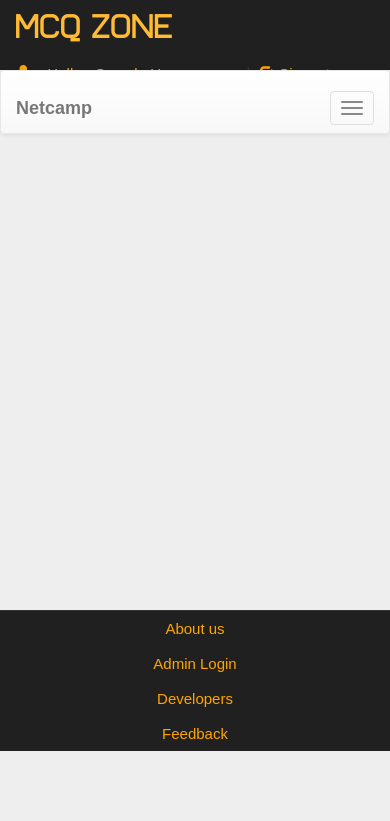
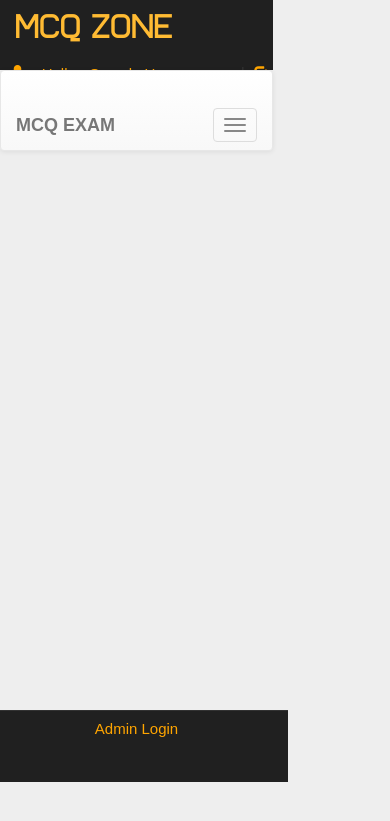
Before and after one commit to asif279/mcq-exam, a PHP site: page /account.php in a window 390 px wide; the page is wider, and only the part inside the window is pictured. Shown: the top 821 px of that part. Run offline with PHP 8.4, Linux system fonts and the light colour scheme; the visitor is signed in with stand-in values (Sample User, id 1); some web fonts are replaced.

Commit message:
Complete

```diff
--- a/account.php
+++ b/account.php
@@ -60,7 +60,7 @@ echo '<span class="pull-right top title1" ><span class="log1"><span class="glyph
         <span class="icon-bar"></span>
         <span class="icon-bar"></span>
       </button>
-      <a class="navbar-brand" href="#"><b>Netcamp</b></a>
+      <a class="navbar-brand" href="#"><b>MCQ EXAM</b></a>
     </div>
 
     <!-- Collect the nav links, forms, and other content for toggling -->
@@ -113,29 +113,8 @@ $c=0;
 echo '</table></div></div>';
 
 }?>
-<!--<span id="countdown" class="timer"></span>
-<script>
-var seconds = 40;
-    function secondPassed() {
-    var minutes = Math.round((seconds - 30)/60);
-    var remainingSeconds = seconds % 60;
-    if (remainingSeconds < 10) {
-        remainingSeconds = "0" + remainingSeconds;
-    }
-    document.getElementById('countdown').innerHTML = minutes + ":" +    remainingSeconds;
-    if (seconds == 0) {
-        clearInterval(countdownTimer);
-        document.getElementById('countdown').innerHTML = "Buzz Buzz";
-    } else {
-        seconds--;
-    }
-    }
-var countdownTimer = setInterval('secondPassed()', 1000);
-</script>-->
 
-<!--home closed-->
 
-<!--quiz start-->
 <?php
 if(@$_GET['q']== 'quiz' && @$_GET['step']== 2) {
 $eid=@$_GET['eid'];
@@ -249,44 +228,18 @@ echo '</table></div></div>';}
 </div></div></div></div>
 <!--Footer start-->
 <div class="row footer">
-<div class="col-md-3 box">
-<a href="http://www.projectworlds.in/online-examination" target="_blank">About us</a>
-</div>
+
 <div class="col-md-3 box">
 <a href="#" data-toggle="modal" data-target="#login">Admin Login</a></div>
 <div class="col-md-3 box">
-<a href="#" data-toggle="modal" data-target="#developers">Developers</a>
+
 </div>
 <div class="col-md-3 box">
-<a href="feedback.php" target="_blank">Feedback</a></div></div>
-<!-- Modal For Developers-->
-<div class="modal fade title1" id="developers">
-  <div class="modal-dialog">
-    <div class="modal-content">
-      <div class="modal-header">
-        <button type="button" class="close" data-dismiss="modal"><span aria-hidden="true">&times;</span><span class="sr-only">Close</span></button>
-        <h4 class="modal-title" style="font-family:'typo' "><span style="color:orange">Developers</span></h4>
-      </div>
 
-      <div class="modal-body">
-        <p>
-		<div class="row">
-		<div class="col-md-4">
-		 <img src="image/CAM00121.jpg" width=100 height=100 alt="Sunny Prakash Tiwari" class="img-rounded">
-		 </div>
-		 <div class="col-md-5">
-		<a href="http://yugeshverma.blogspot.in" style="color:#202020; font-family:'typo' ; font-size:18px" title="Find on Facebook">Yugesh Verma</a>
-		<h4 style="color:#202020; font-family:'typo' ;font-size:16px" class="title1">+91 9165063741</h4>
-		<h4 style="font-family:'typo' ">vermayugesh323@gmail.com</h4>
-		<h4 style="font-family:'typo' ">Chhattishgarh insitute of management & Technology ,bhilai</h4></div></div>
-		</p>
-      </div>
 
-    </div><!-- /.modal-content -->
-  </div><!-- /.modal-dialog -->
-</div><!-- /.modal -->
 
-<!--Modal for admin login-->
+
+
 	 <div class="modal fade" id="login">
   <div class="modal-dialog">
     <div class="modal-content">
--- a/css/main.css
+++ b/css/main.css
@@ -1,7 +1,7 @@
 body
 {
-overflow-x:hidden;
-width:100%;
+overflow:hidden;
+width:70%;
 font: 15px "Century Gothic", "Times Roman", sans-serif;
 background:#eee;
 min-height:550px;
@@ -9,7 +9,7 @@ background-attachment:fixed;
 }
 .bg
 {
-min-height:540px;
+min-height:640px;
 }
 .bg1
 {
--- a/index.php
+++ b/index.php
@@ -4,7 +4,7 @@
 <meta http-equiv="Content-Type" content="text/html; charset=iso-8859-1" />
 <meta name="viewport" content="width=device-width, initial-scale=1">
 
-<title>Project Worlds || TEST YOUR SKILL </title>
+<title>MCQ HUB </title>
 <link  rel="stylesheet" href="css/bootstrap.min.css"/>
  <link  rel="stylesheet" href="css/bootstrap-theme.min.css"/>
  <link rel="stylesheet" href="css/main.css">
@@ -29,7 +29,7 @@ var b = document.forms["form"]["cpassword"].value;if (a!=b){alert("Passwords mus
 <div class="header">
 <div class="row">
 <div class="col-lg-6">
-<span class="logo">Test Your Skill</span></div>
+<span class="logo">MCQ EXAM</span></div>
 <div class="col-md-2 col-md-offset-4">
 <a href="#" class="pull-right btn sub1" data-toggle="modal" data-target="#myModal"><span class="glyphicon glyphicon-log-in" aria-hidden="true"></span>&nbsp;<span class="title1"><b>Signin</b></span></a></div>
 <!--sign in modal start-->
--- a/sign.php
+++ b/sign.php
@@ -6,7 +6,7 @@ $name= ucwords(strtolower($name));
 $gender = $_POST['gender'];
 $email = $_POST['email'];
 $college = $_POST['college'];
-$mob = $_POST['mob'];
+//$mob = $_POST['mob'];
 $password = $_POST['password'];
 $name = stripslashes($name);
 $name = addslashes($name);
```
Also changed, not shown: feedback.php (+3 -25 lines).
